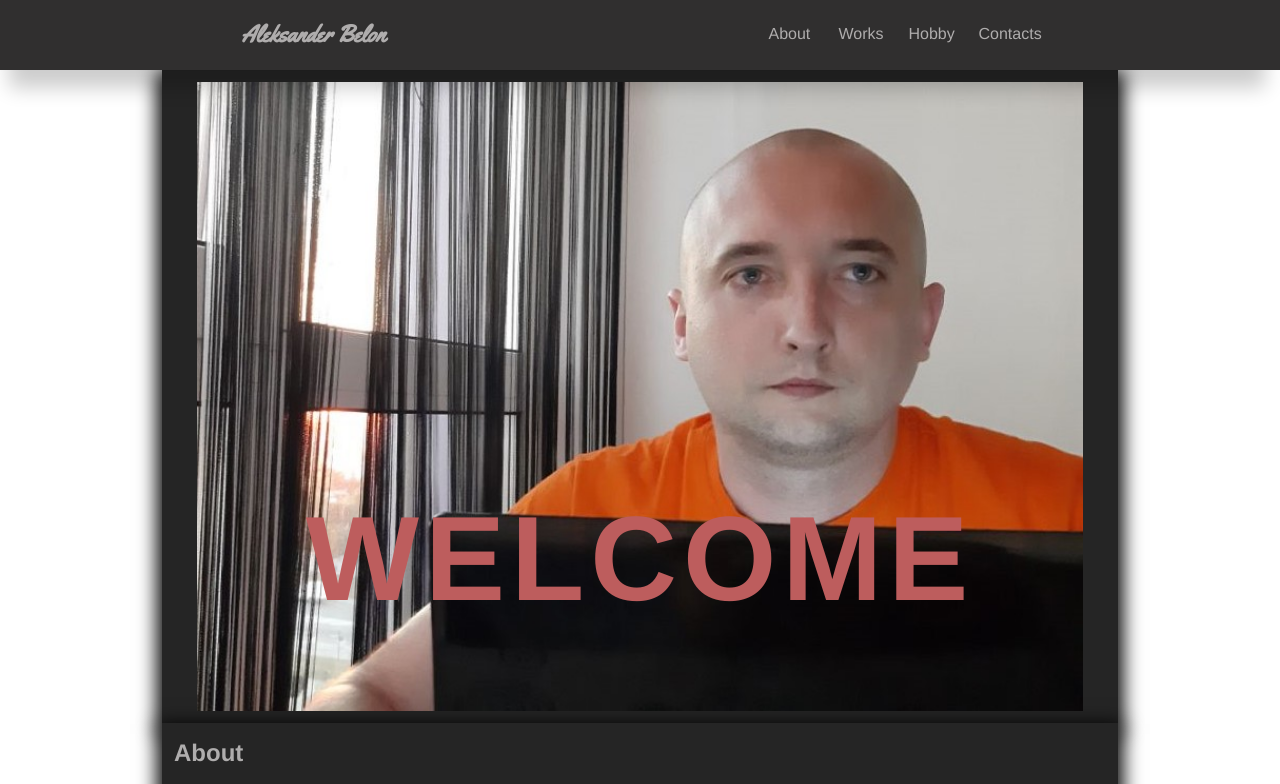
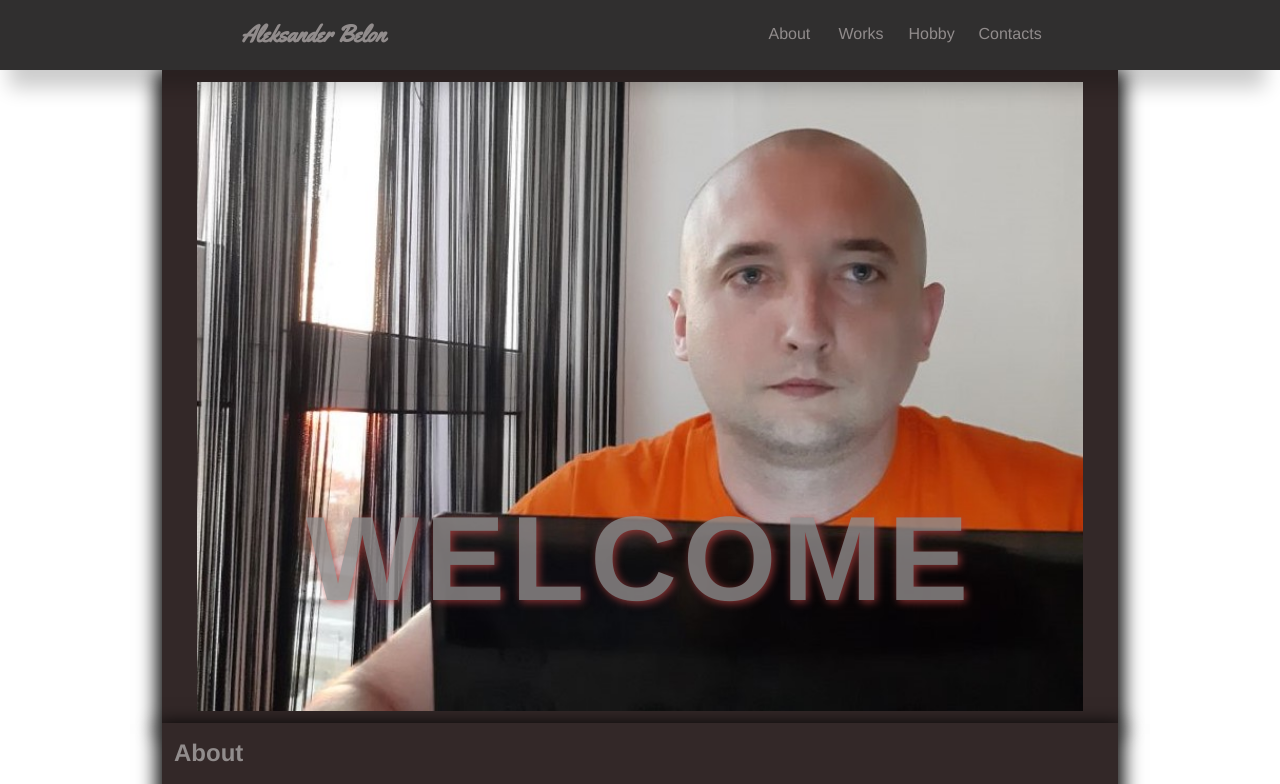
Before and after one commit to belon-creator/portfolio, a plain HTML site: page index.html in a window 1280 px wide. Shown: the top 784 px of the page. Drawn offline with Linux system fonts and the light colour scheme.

Commit message:
change styles

```diff
--- a/css/styles.css
+++ b/css/styles.css
@@ -1,8 +1,8 @@
 :root {
-  --text-color: #afadad;
+  --text-color: #918c8c;
   --bg-for-hdr: #302f2f;
-  --accent-color: #bd5d5d;
-  --bg-for-pane: #252525;
+  --accent-color: #ad3d3d;
+  --bg-for-pane: #332828;
 }
 
 *,
@@ -143,11 +143,13 @@ h3 {
 
 .banner-text {
   margin: 0;
-  color: var(--accent-color);
+  color: var(--text-color);
   letter-spacing: 6px;
   text-transform: uppercase;
   position: absolute;
   transform: translateY(90%);
+  opacity: 0.8;
+  text-shadow: 2px 2px 8px var(--accent-color);
 }
 
 /* about */
```
